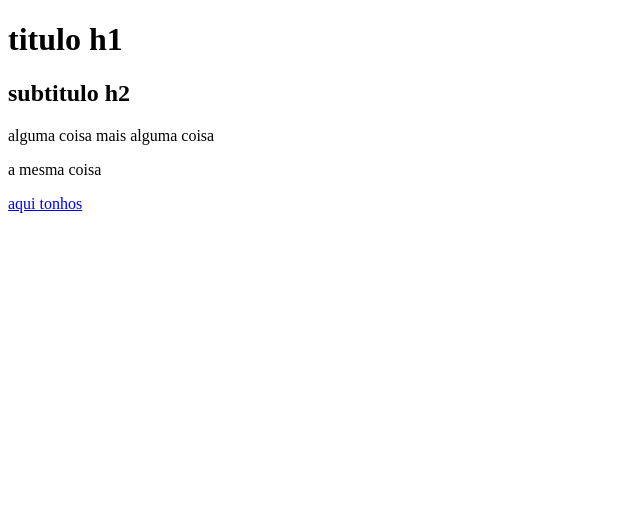
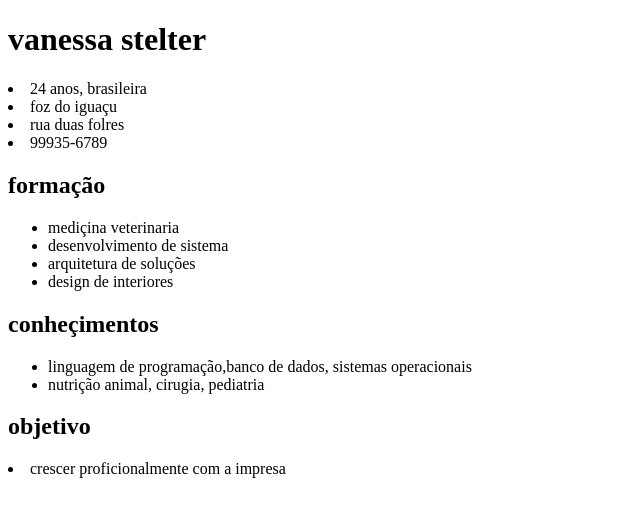
Before and after one commit to vanessatelter08/primeirosite, a plain HTML site: page index.html in a window 1280 px wide. Shown: the whole page, without its empty margins (0-640 px from the left). Drawn offline with Linux system fonts and the light colour scheme.

Commit message:
Add files via upload

```diff
--- a/index.html
+++ b/index.html
@@ -6,10 +6,24 @@
     <title>vane</title>
 </head>
 <body>
-    <h1>titulo h1</h1>
-    <h2>subtitulo h2</h2>
-    <p>alguma coisa mais alguma coisa</p>
-    <p>a mesma coisa</p>
-    <a href="htts://www.google.com">aqui tonhos</a>
+    <h1>vanessa stelter</h1>
+    <li>24 anos, brasileira</li>
+    <li>foz do iguaçu</li>
+    <li>rua duas folres</li>
+    <li>99935-6789</li>
+    <h2>formação</h2>
+    <ul>
+        <li>mediçina veterinaria</li>
+        <li>desenvolvimento de sistema</li>
+        <li>arquitetura de soluções</li>
+        <li>design de interiores</li>
+    </ul>
+    <h2>conheçimentos</h2>
+    <ul>
+        <li>linguagem de programação,banco de dados, sistemas operacionais</li>
+        <li>nutrição animal, cirugia, pediatria </li>
+    </ul>
+    <h2>objetivo</h2>
+    <li>crescer proficionalmente com a impresa</li>
 </body>
 </html>
```
